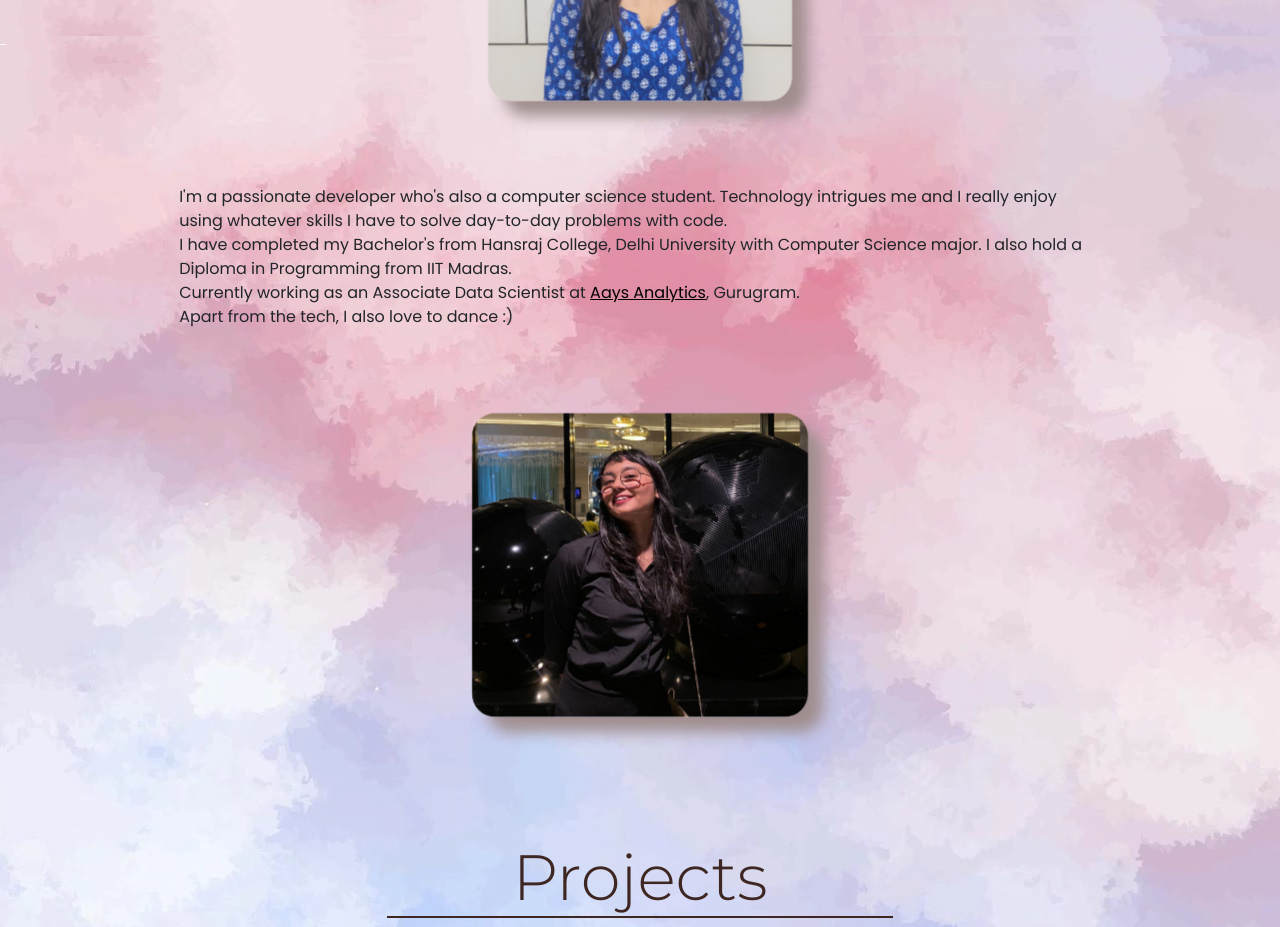
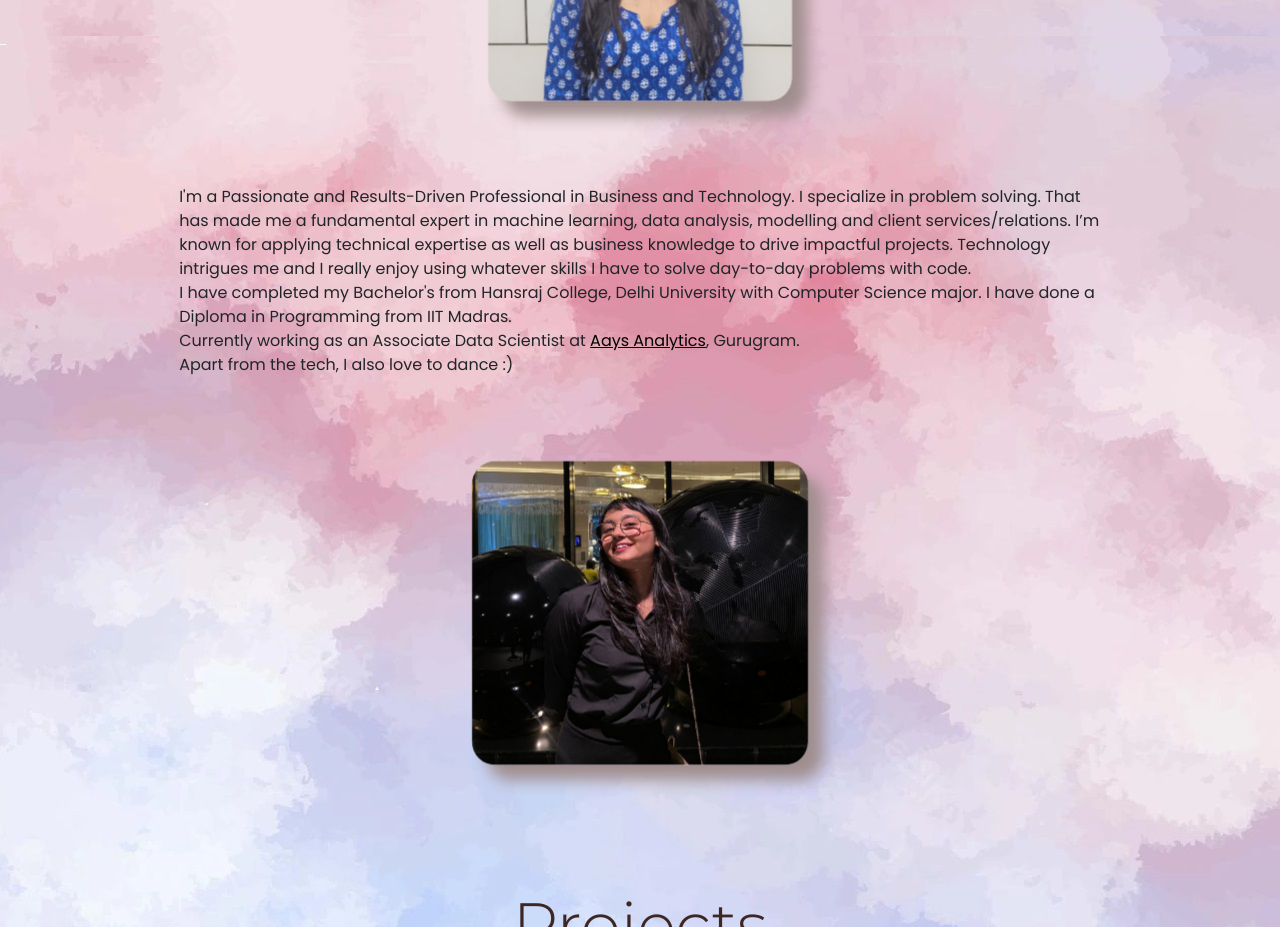
Before and after one commit to komalchamyal/portfolio, a Vue app: page / in a window 1280 px wide. Shown: the part 1280-2207 px from the top of the page. Built offline with nearby package versions, Linux system fonts and the light colour scheme.

Commit message:
Update about.vue

```diff
--- a/src/components/about.vue
+++ b/src/components/about.vue
@@ -6,9 +6,10 @@
     <div class="info">
       <img src="new1.jpg" class="image-fluid imgs" />
       <div class="intro ">
-        I'm a passionate developer who's also a computer science student.
+        I'm a Passionate and Results-Driven Professional in Business and Technology.
+        I specialize in problem solving. That has made me a fundamental expert in machine learning, data analysis, modelling and client services/relations. I’m known for applying technical expertise as well as business knowledge to drive impactful projects.
         Technology intrigues me and I really enjoy using whatever skills I have to solve day-to-day problems with code. <br>I have completed my
-        Bachelor's from Hansraj College, Delhi University with Computer Science major. I also hold a Diploma in Programming from IIT Madras. <br> Currently working as an Associate Data Scientist at
+        Bachelor's from Hansraj College, Delhi University with Computer Science major. I have done a Diploma in Programming from IIT Madras. <br> Currently working as an Associate Data Scientist at
         <a href="https://www.aaysanalytics.com/home.html" target="_blank" class="danx">Aays Analytics</a>, Gurugram.<br>
         Apart from the tech, I also love to dance :)
       </div>
```
